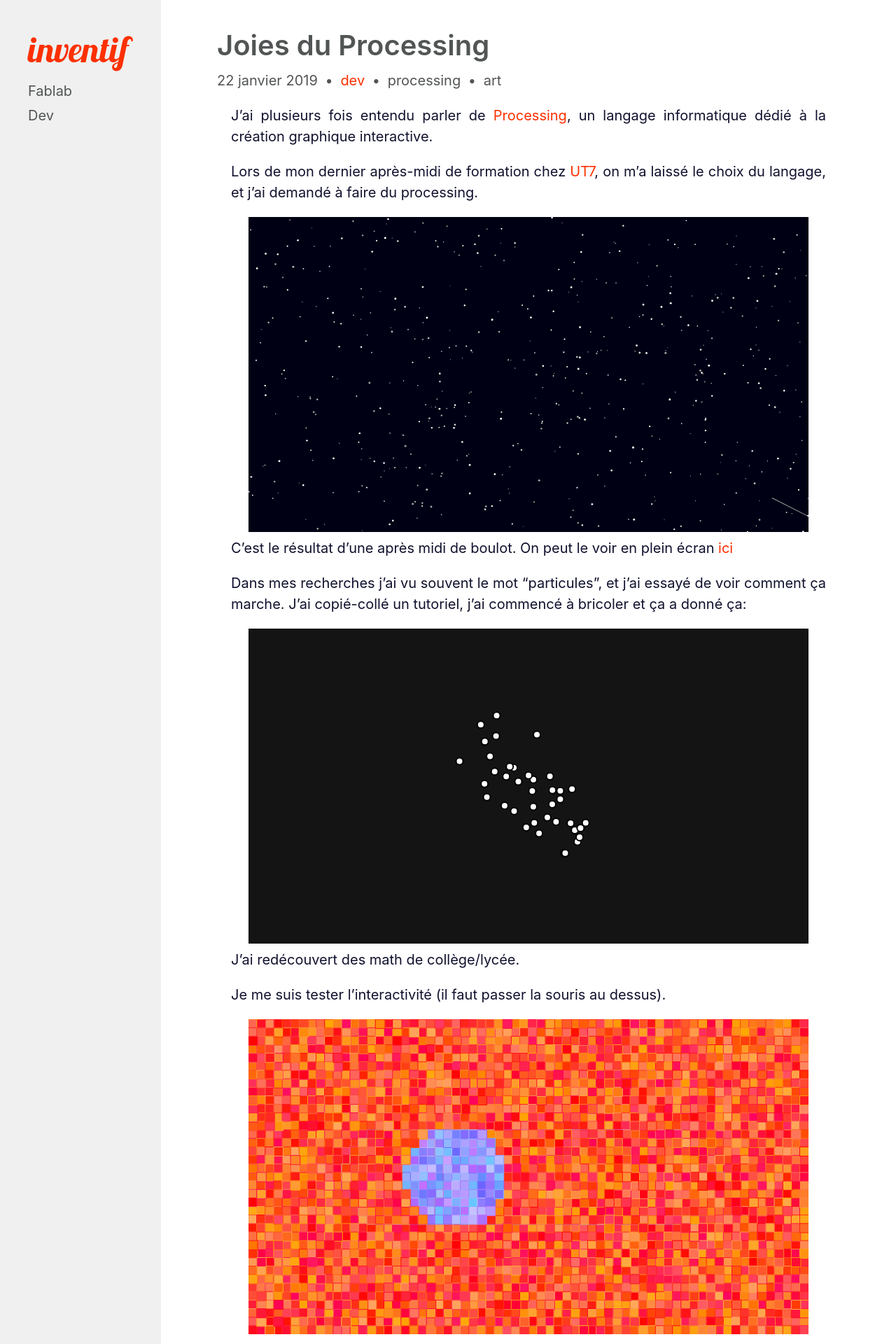
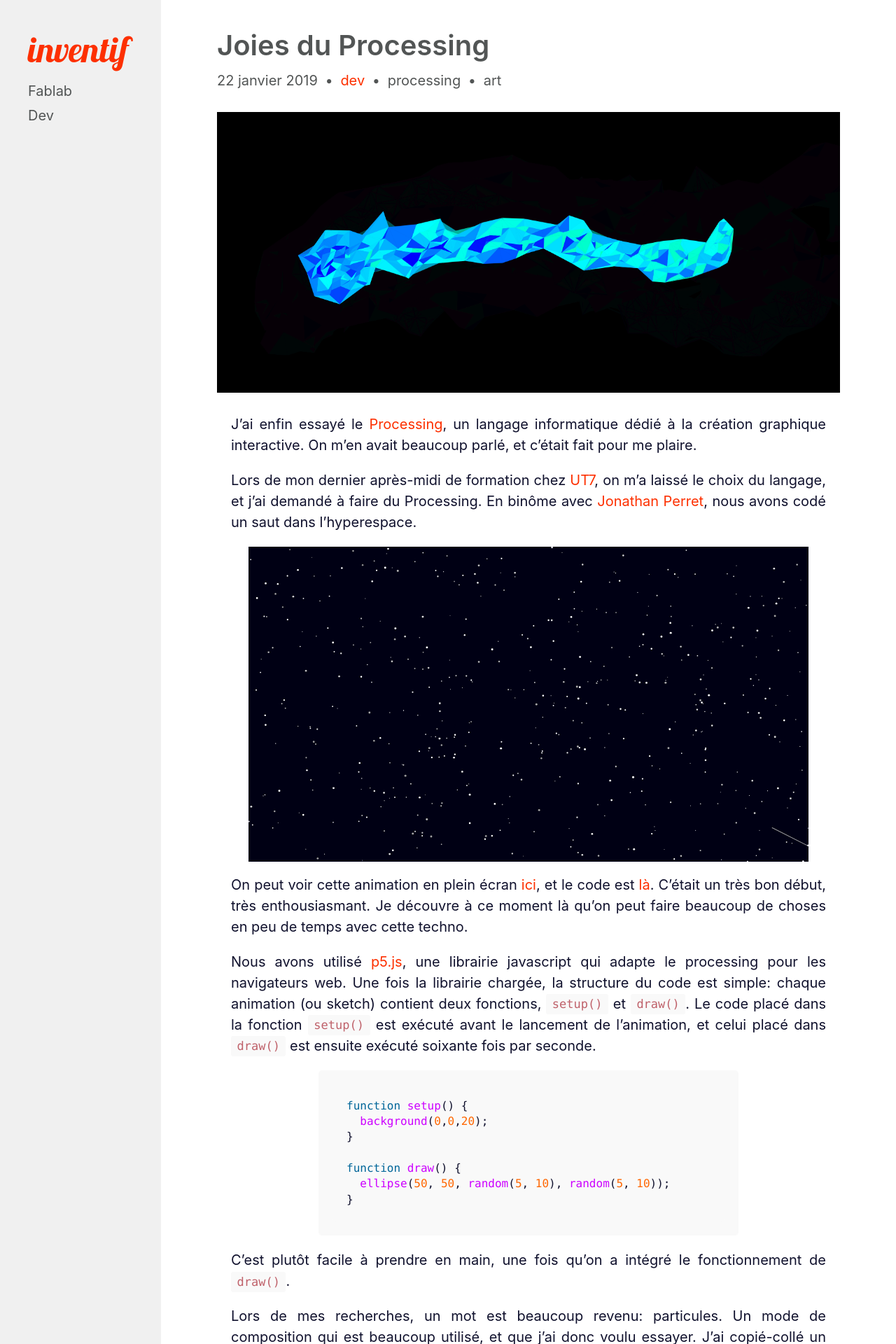
Before and after one commit to Ruff9/inventif, a Jekyll site: the page built from _posts/2019-01-22-decouverte-processing.md, in a window 1280 px wide. Shown: the top 1920 px of the page at 70% size. Built offline with Jekyll 4.4.1, drawn with Linux system fonts in a browser that asks for light colours; nearby versions of some CDN libraries; comment, search, counter and statistics services are not loaded; some of the changed text lies outside the part shown.

Commit message:
first draft of processing post

````diff
--- a/_posts/2019-01-22-decouverte-processing.md
+++ b/_posts/2019-01-22-decouverte-processing.md
@@ -2,44 +2,96 @@
 layout: post
 title:  "Joies du Processing"
 date:   2019-01-22 10:20:20 +0200
-permalink: processing
-cover: jekyllOnOVH/jekyll.jpg
+permalink: debuts_processing
+cover: debuts_processing/processing_sample.png
 categories: dev
 tags: processing art
 draft: true
 ---
+
+{% include image.html name="debuts_processing/processing_sample.png" %}
+
+J'ai enfin essayé le <a href="https://fr.wikipedia.org/wiki/Processing" target='_blank'>Processing</a>, un langage informatique dédié à la création graphique interactive. On m'en avait beaucoup parlé, et c'était fait pour me plaire.
+
+Lors de mon dernier après-midi de formation chez <a href="https://ut7.fr" target='_blank'>UT7</a>, on m'a laissé le choix du langage, et j'ai demandé à faire du Processing. En binôme avec <a href="https://twitter.com/jonathanperret" target='_blank'>Jonathan Perret</a>, nous avons codé un saut dans l'hyperespace.
+<!--more-->
+
 <script src="https://cdnjs.cloudflare.com/ajax/libs/p5.js/0.7.2/p5.js"></script>
 <script src="https://cdnjs.cloudflare.com/ajax/libs/p5.js/0.7.2/addons/p5.dom.js"></script>
 
 <script type="text/javascript" src="{{ site.baseurl }}/assets/javascript/p5/post_processing.js"></script>
 
-J'ai plusieurs fois entendu parler de <a href="https://fr.wikipedia.org/wiki/Processing" target='_blank'>Processing</a>, un langage informatique dédié à la création graphique interactive.
-
-
-Lors de mon dernier après-midi de formation chez <a href="https://ut7.fr" target='_blank'>UT7</a>, on m'a laissé le choix du langage, et j'ai demandé à faire du processing.
-
 <div id='p5-hyperspeed-container' class='p5-embed-container'></div>
 
-C'est le résultat d'une après midi de boulot. On peut le voir en plein écran <a href="http://inventif.fr/hyperspeed" target='_blank'>ici</a>
+On peut voir cette animation en plein écran <a href="http://inventif.fr/hyperspeed" target='_blank'>ici</a>, et le code est <a href="https://github.com/Ruff9/inventif/blob/master/assets/javascript/p5/hyperspeed.js" target='_blank'>là</a>. C'était un très bon début, très enthousiasmant. Je découvre à ce moment là qu'on peut faire beaucoup de choses en peu de temps avec cette techno.
 
-Dans mes recherches j'ai vu souvent le mot "particules", et j'ai essayé de voir comment ça marche. J'ai copié-collé un tutoriel, j'ai commencé à bricoler et ça a donné ça:
+Nous avons utilisé <a href="http://p5js.org/" target='_blank'>p5.js</a>, une librairie javascript qui adapte le processing pour les navigateurs web. Une fois la librairie chargée, la structure du code est simple: chaque animation (ou sketch) contient deux fonctions, `setup()` et `draw()`. Le code placé dans la fonction `setup()` est exécuté avant le lancement de l'animation, et celui placé dans `draw()` est ensuite exécuté soixante fois par seconde.
+
+```javascript
+function setup() {
+  background(0,0,20);
+}
+
+function draw() {
+  ellipse(50, 50, random(5, 10), random(5, 10));
+}
+```
+
+C'est plutôt facile à prendre en main, une fois qu'on a intégré le fonctionnement de `draw()`.
+
+Lors de mes recherches, un mot est beaucoup revenu: particules. Un mode de composition qui est beaucoup utilisé, et que j'ai donc voulu essayer. J'ai copié-collé un tutoriel, j'ai commencé à bricoler et ça a donné ça:
 
 <div id='p5-particles-container' class='p5-embed-container'></div>
 
-J'ai redécouvert des math de collège/lycée.
+{:.centered-paragraph}
+(<a href="http://inventif.fr/particles" target='_blank'>plein écran</a>, <a href="https://github.com/Ruff9/inventif/blob/master/assets/javascript/p5/particles.js" target='_blank'>code</a>)
 
-Je me suis tester l'interactivité (il faut passer la souris au dessus).
+Pour faire rebondir ces particules dans un cercle, j'ai dû réapprendre des math de lycée. Pour toi lecteur·rice c'est certainement évident que la distance entre un point(x, y) et un point(a,b) est définie par la racine carrée de (x − a)² + (y − b)², mais perso j'ai eu besoin d'une recherche Google. C'est au programme de seconde.
+
+Je suis développeur web, et pour coder un serveur web on n'a pas besoin de math. Mais autre chose est apparu, que je connais beaucoup mieux: la programmation orientée objet.
+
+```javascript
+var Particle = function(position) {
+  this.velocity = createVector(5, 5);
+  this.position = position.copy();
+  this.garbage = false;
+};
+
+Particle.prototype.run = function() {
+  this.move();
+  this.display();
+};
+
+Particle.prototype.display = function() {
+  strokeWeight(2);
+  fill(255);
+  ellipse(this.position.x, this.position.y, 10, 10);
+};
+```
+
+Cet extrait du code montre comment on peut organiser le fonctionnement d'une particule. Une méthode couramment utilisée dans la communauté, et assez naturelle dans ce cas précis.
+
+En réutilisant tout ce que j'avais appris, j'ai ensuite voulu m'essayer à l'interactivité. Vous pouvez survoler l'animation suivante avec votre souris, et obtenir un autre effet en gardant le bouton gauche appuyé.
 
 <div id='p5-colors-container' class='p5-embed-container'></div>
 
-Cette animation a fini par me souler, mais j'ai appris ce que je voulais.
+{:.centered-paragraph}
+(<a href="http://inventif.fr/colors" target='_blank'>plein écran</a>, <a href="https://github.com/Ruff9/inventif/blob/master/assets/javascript/p5/colors.js" target='_blank'>code</a>)
 
-<div id='p5-animated-title-container' class='p5-embed-container'></div>
+J'ai réalisé que ce qui m'amusait, c'était de jouer avec l'aléatoire. Ce qu'on voit ici, ce sont des cases de couleur aléatoire, dans une certaine gamme, qui se rafraîchissent aléatoirement pour prendre une nouvelle couleur aléatoire. La première animation, le saut dans l'hyperespace, est basée sur des étoiles de taille et de couleur aléatoires positionnées aléatoirement. C'est incroyablement riche et fun de travailler sur une base changeante, et cet aspect restera présent dans mes futures expériences.
 
-J'ai découvert <a href="https://www.openprocessing.org" target='_blank'>OpenProcessing</a>.
+Dès le premier test chez UT7, on m'a fait découvrir <a href="https://www.openprocessing.org" target='_blank'>OpenProcessing</a>. C'est un réseau social qui permet de partager des animations et leur code. J'ai créé <a href="https://www.openprocessing.org/user/158204#sketches" target='_blank'>mon compte</a>, et gagné mes premiers likes.
 
-
+L'animation suivante est une celles qui m'a le plus marquée, au point que l'image de couverture de ce post en est une capture d'écran. Il faut le survoler à la souris en gardant le bouton gauche appuyé pour l'activer, et appuyer sur n'importe quelle touche permet de changer la texture.
 
 <div class='p5-embed-container'>
   <iframe src="https://www.openprocessing.org/sketch/413567/embed/" width="800" height="450"></iframe>
 </div>
+
+Je suis encore très loin de ce niveau, mais je prends beaucoup de plaisir à débuter avec cet outil, ce qui rend optimiste. D'ici un an ou deux, tout sera possible.
+
+Le Processing est arrivé au bon moment pour moi. Je suis freelance, actuellement entre deux missions. Ce langage me permet de faire de petits projets, sur une journée voire quelque heures, ce qui m'arrange bien dans cette période où je ne maîtrise pas mon agenda. Il est possible que je commence une mission très rapidement, et je ne veux pas me lancer dans des projets plus ambitieux.
+
+J'ai mis en place <a href="https://github.com/Ruff9/p5js_sandbox" target='_blank'>une sandbox</a> avec un livereload, pour pouvoir expérimenter facilement dans le navigateur. Ce qui me permet de me lancer rapidement sur une nouvelle animation.
+
+Pour quelques heures, coder pour le plaisir.
--- a/_sass/_posts.scss
+++ b/_sass/_posts.scss
@@ -134,4 +134,9 @@ h2.post-title, h2.page-title {
 
 .p5-embed-container {
   text-align: center;
+  margin-bottom: 10px;
 }
+
+.centered-paragraph {
+  text-align: center;
+}
````
Also changed, not shown: _posts/2018-09-07-deployJekyllOVH.md (+1 -1 lines), assets/images/posts/debuts_processing/processing_sample.png (added).
